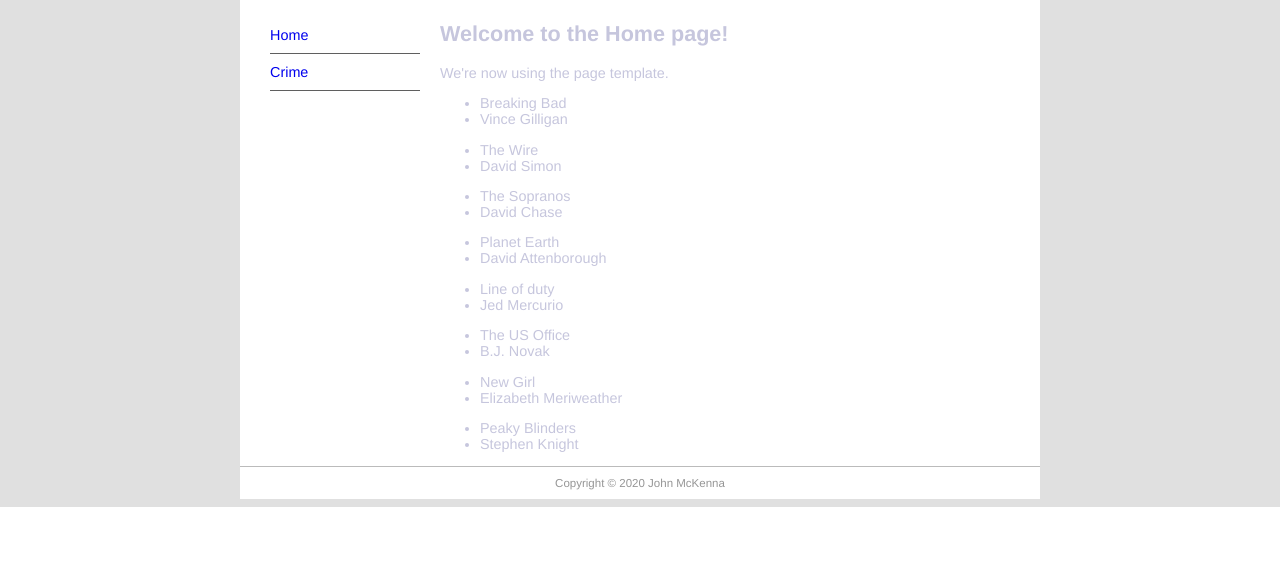
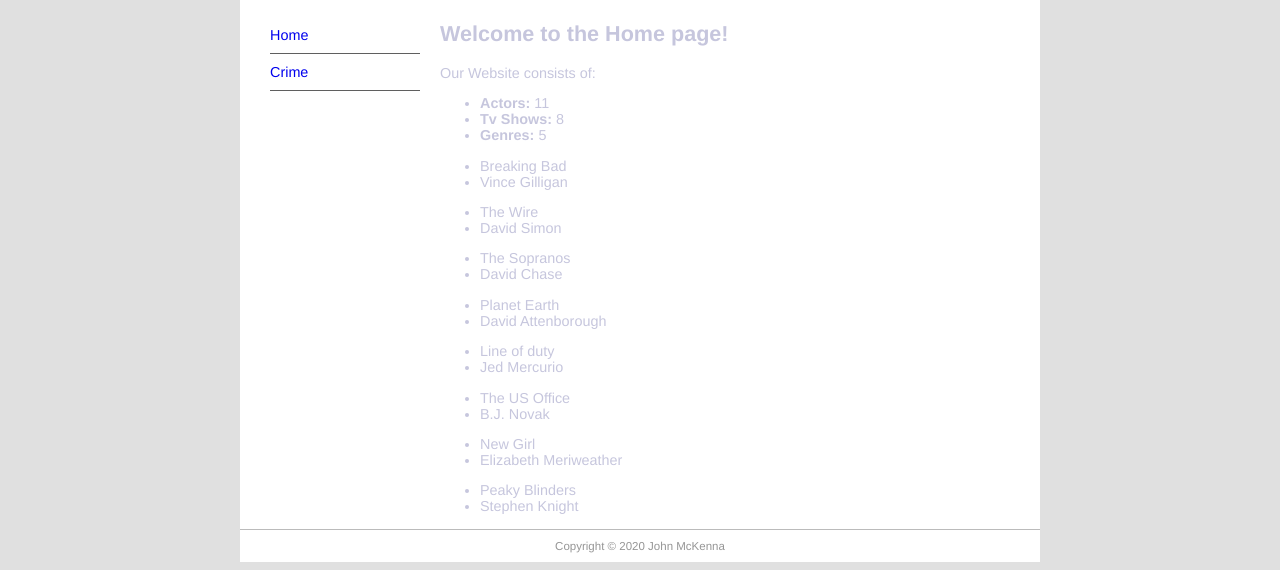
Before and after one commit to ciarancooke9/Django, a Django app: page / in a window 1280 px wide. Shown: the part 445-1015 px from the top of the page. Before the commit the page ends 952 px from the top, so only its background shows below. Run offline with Django 3.2, Linux system fonts and the light colour scheme; data comes from the database, SQL or seed files in the repository.

Commit message:
Staging Changes

```diff
--- a/project02_root/pages/templates/pages/page.html
+++ b/project02_root/pages/templates/pages/page.html
@@ -11,7 +11,12 @@
 
 {% block main_content %}
 	<h1>Welcome to the {{ title }} page!</h1>
-	<p>We're now using the page template.</p>
+	<p>Our Website consists of: </p>
+	<ul>
+	<li><strong>Actors:</strong> {{ num_actor }}</li>
+	<li><strong>Tv Shows:</strong> {{ num_shows }}</li>
+	<li><strong>Genres:</strong> {{ num_genres }} </li>
+	</ul>
 	{% for show in tv_show_list %}
 	<ul>
 		<li>{{ show.title }}</li>
--- a/project02_root/pages/views.py
+++ b/project02_root/pages/views.py
@@ -6,7 +6,13 @@
 def index(request, pagename=''):
 	pagename = '/' + pagename
 	pg = Page.objects.get(permalink=pagename)
+	num_actor = Actor.objects.all().count()
+	num_shows = Show.objects.all().count()
+	num_genres = Genre.objects.all().count()
 	context = {
+		'num_actor': num_actor,
+		'num_shows': num_shows,
+		'num_genres': num_genres,
 		'title': pg.title,
 		'context': pg.bodytext, # note the end-of-line comma
 		'last_updated': pg.update_date,
```
